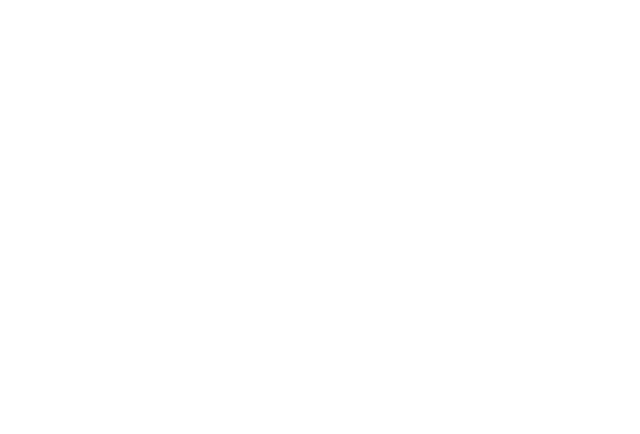
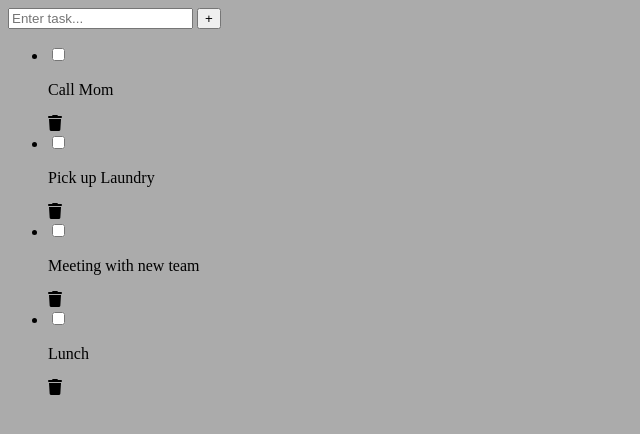
Before and after one commit to carlos-ai-bit/Todo-List, a plain HTML site: page index.html in a window 1280 px wide. Shown: the whole page, without its empty margins (0-640 px from the left). Drawn offline with Linux system fonts and the light colour scheme.

Commit message:
second commit

```diff
--- a/index.html
+++ b/index.html
@@ -1,13 +1,53 @@
 <!DOCTYPE html>
 <html lang="en">
+
 <head>
     <meta charset="UTF-8">
     <meta http-equiv="X-UA-Compatible" content="IE=edge">
     <meta name="viewport" content="width=device-width, initial-scale=1.0">
     <link rel="stylesheet" href="style.css">
+    <link rel="stylesheet" href="https://cdnjs.cloudflare.com/ajax/libs/font-awesome/6.3.0/css/all.min.css"
+        integrity="sha512-SzlrxWUlpfuzQ+pcUCosxcglQRNAq/DZjVsC0lE40xsADsfeQoEypE+enwcOiGjk/bSuGGKHEyjSoQ1zVisanQ=="
+        crossorigin="anonymous" referrerpolicy="no-referrer" />
     <title>Todo List</title>
 </head>
+
 <body>
+    <div class="container">
+        <form action="">
+            <input type="text" placeholder="Enter task...">
+            <button>+</button>
+        </form>
+        <ul class="tasks">
+            <li class="task">
+                <div class="content"> <input type="checkbox" name="" id="">
+                    <p>Call Mom</p>
+                </div>
+                <i class="fa fa-trash" aria-hidden"true"></i>
+            </li>
+            <li class="task">
+                <div class="content"> <input type="checkbox" name="" id="">
+                    <p>Pick up Laundry</p>
+                </div>
+                <i class="fa fa-trash" aria-hidden"true"></i>
+            </li>
+            <li class="task">
+                <div class="content"> <input type="checkbox" name="" id="">
+                    <p>Meeting with new team</p>
+                </div>
+                <i class="fa fa-trash" aria-hidden"true"></i>
+            </li>
+            <li class="task">
+                <div class="container"> <input type="checkbox" name="" id="">
+                    <p>Lunch</p>
+                </div>
+                <i class="fa fa-trash" aria-hidden"true"></i>
+            </li>
+        </ul>
+
+
+    </div>
 
 </body>
+
 </html>
--- a/style.css
+++ b/style.css
@@ -0,0 +1,3 @@
+body{
+    background-color: #ababab;
+}
```
